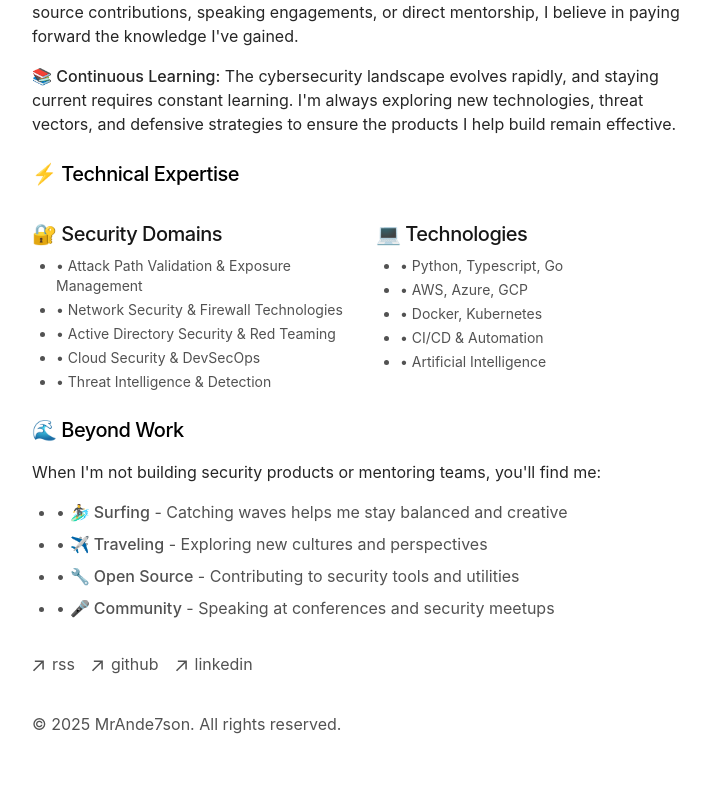
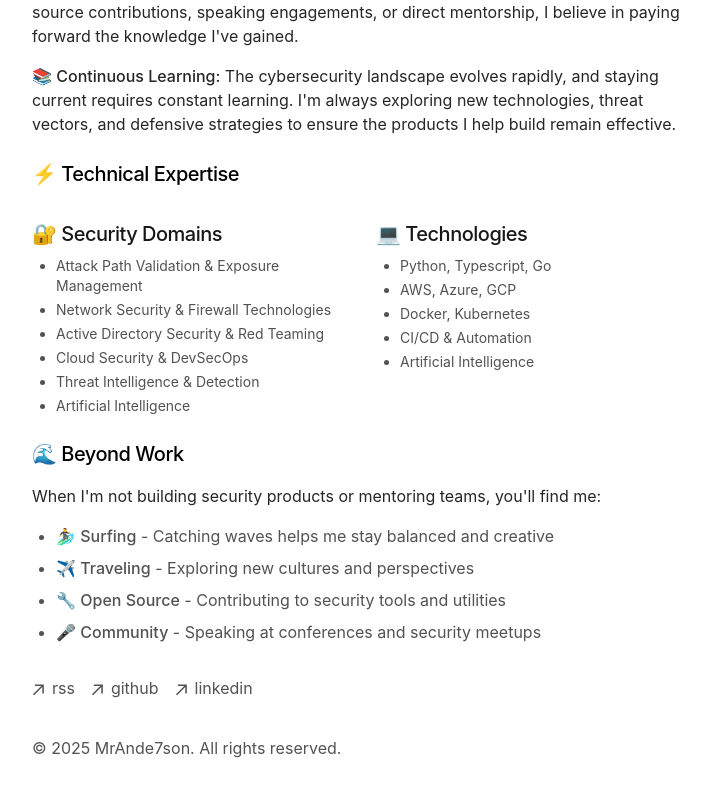
Before and after one commit to MrAnde7son/mrande7son-portfolio, a Next.js app: page /about in a window 1280 px wide. Shown: the part 1221-2017 px from the top of the page, without its empty margins (272-982 px from the left). Built offline with nearby package versions, Linux system fonts and the light colour scheme.

Commit message:
Update page.tsx

```diff
--- a/app/about/page.tsx
+++ b/app/about/page.tsx
@@ -113,22 +113,23 @@ export default function About() {
             <div>
               <h3 className="font-medium text-neutral-900 dark:text-neutral-100 mb-2">🔐 Security Domains</h3>
               <ul className="text-sm text-neutral-600 dark:text-neutral-400 space-y-1">
-                <li>• Attack Path Validation & Exposure Management</li>
-                <li>• Network Security & Firewall Technologies</li>
-                <li>• Active Directory Security & Red Teaming</li>
-                <li>• Cloud Security & DevSecOps</li>
-                <li>• Threat Intelligence & Detection</li>
+                <li>Attack Path Validation & Exposure Management</li>
+                <li>Network Security & Firewall Technologies</li>
+                <li>Active Directory Security & Red Teaming</li>
+                <li>Cloud Security & DevSecOps</li>
+                <li>Threat Intelligence & Detection</li>
+                <li>Artificial Intelligence</li>
               </ul>
             </div>
 
             <div>
               <h3 className="font-medium text-neutral-900 dark:text-neutral-100 mb-2">💻 Technologies</h3>
               <ul className="text-sm text-neutral-600 dark:text-neutral-400 space-y-1">
-                <li>• Python, Typescript, Go</li>
-                <li>• AWS, Azure, GCP</li>
-                <li>• Docker, Kubernetes</li>
-                <li>• CI/CD & Automation</li>
-                <li>• Artificial Intelligence</li>
+                <li>Python, Typescript, Go</li>
+                <li>AWS, Azure, GCP</li>
+                <li>Docker, Kubernetes</li>
+                <li>CI/CD & Automation</li>
+                <li>Artificial Intelligence</li>
               </ul>
             </div>
           </div>
@@ -140,10 +141,10 @@ export default function About() {
           </p>
 
           <ul className="text-neutral-600 dark:text-neutral-400 space-y-2">
-            <li>• <strong>🏄‍♂️ Surfing</strong> - Catching waves helps me stay balanced and creative</li>
-            <li>• <strong>✈️ Traveling</strong> - Exploring new cultures and perspectives</li>
-            <li>• <strong>🔧 Open Source</strong> - Contributing to security tools and utilities</li>
-            <li>• <strong>🎤 Community</strong> - Speaking at conferences and security meetups</li>
+            <li><strong>🏄‍♂️ Surfing</strong> - Catching waves helps me stay balanced and creative</li>
+            <li><strong>✈️ Traveling</strong> - Exploring new cultures and perspectives</li>
+            <li><strong>🔧 Open Source</strong> - Contributing to security tools and utilities</li>
+            <li><strong>🎤 Community</strong> - Speaking at conferences and security meetups</li>
           </ul>
         </div>
       </div>
```
